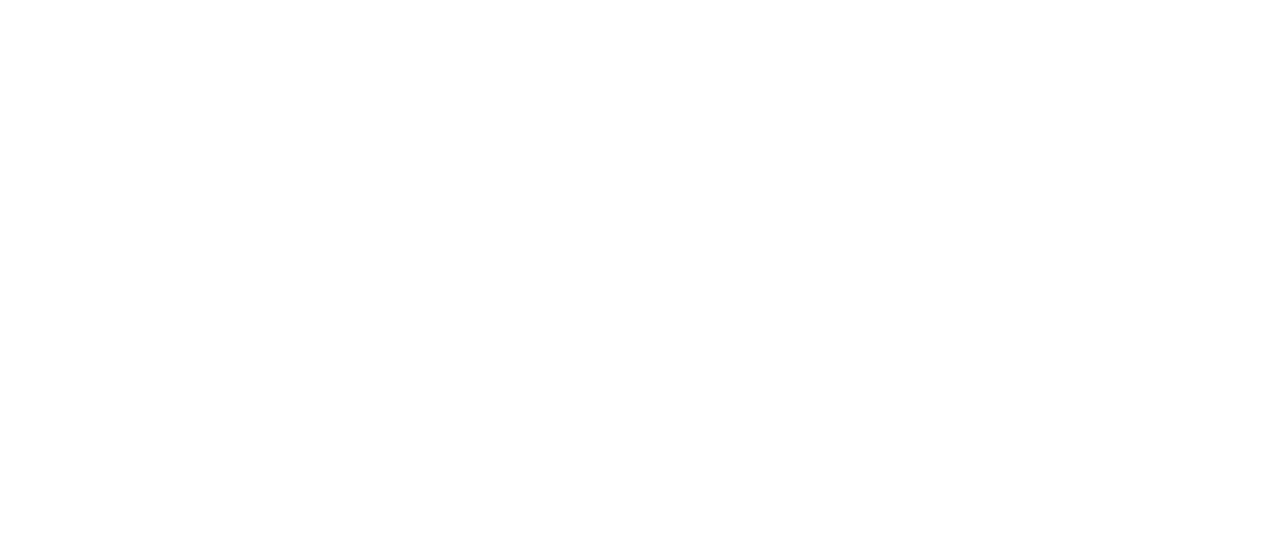
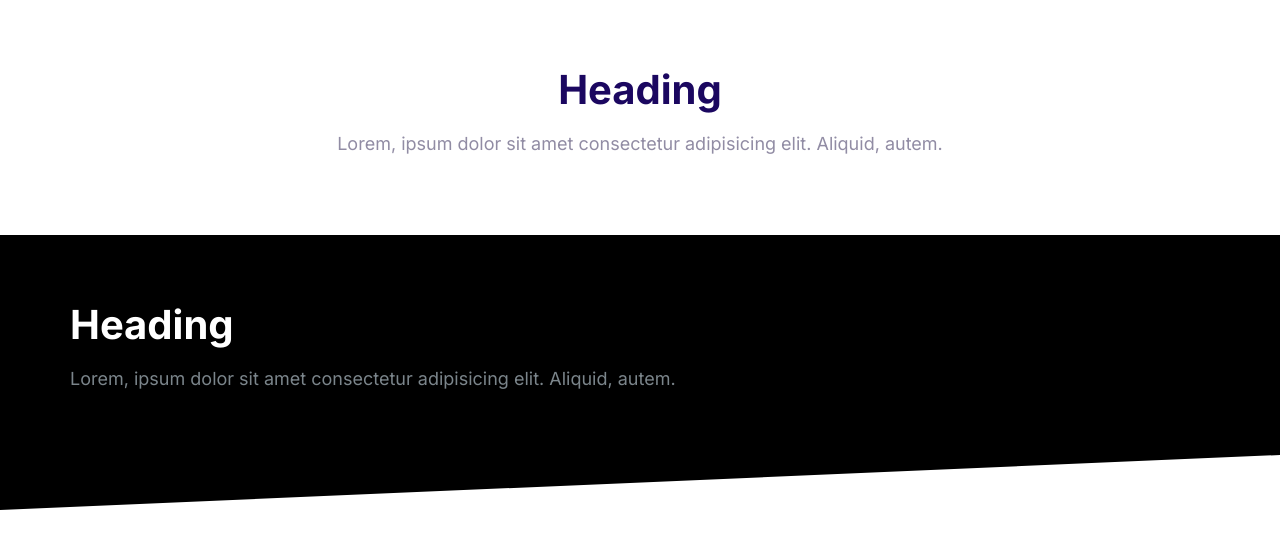
Before and after one commit to gagglepod/moshify, a plain HTML site: page index.html in a window 1280 px wide. Drawn offline with Linux system fonts and the light colour scheme.

Commit message:
Added Block Components.

```diff
--- a/css/styles.css
+++ b/css/styles.css
@@ -13,6 +13,11 @@
 *::after,
 *::before {
   box-sizing: border-box;
+}
+
+.container {
+  max-width: 1140px;
+  margin: 0 auto;
 }
 
 /* *********************************************** */
@@ -564,7 +569,7 @@ a {
 }
 
 /* *********************************************** */
-/* Callapsibles */
+/* Collapsibles */
 
 .collapsible__header {
   display: flex;
@@ -596,3 +601,39 @@ a {
   max-height: 100vh;
   opacity: 1;
 }
+
+/* *********************************************** */
+/* Blocks */
+
+.block {
+  --padding-vertical: 6rem;
+  padding: var(--padding-vertical) 2rem;
+  /* border: 2px solid red; */
+}
+
+.block__header {
+  text-align: center;
+}
+
+.block__heading {
+  margin-top: 0;
+}
+
+.block--dark {
+  background: #000;
+  color: #7b858b;
+}
+
+.block--dark .block__heading {
+  color: #fff;
+}
+
+.block--skewed-right {
+  padding-bottom: calc(var(--padding-vertical) + 4rem);
+  clip-path: polygon(0% 0%, 100% 0%, 100% 100%, 0% 80%);
+}
+
+.block--skewed-left {
+  padding-bottom: calc(var(--padding-vertical) + 4rem);
+  clip-path: polygon(0% 0%, 100% 0%, 100% 80%, 0% 100%);
+}
--- a/index.html
+++ b/index.html
@@ -13,5 +13,25 @@
     <link rel="stylesheet" href="css/normalize.css" />
     <link rel="stylesheet" href="css/styles.css" />
   </head>
-  <body></body>
+  <body>
+    <section class="block container">
+      <header class="block__header">
+        <h2 class="block__heading">Heading</h2>
+        <p>
+          Lorem, ipsum dolor sit amet consectetur adipisicing elit. Aliquid,
+          autem.
+        </p>
+      </header>
+    </section>
+
+    <section class="block block--dark block--skewed-left">
+      <div class="container">
+        <h2 class="block__heading">Heading</h2>
+        <p>
+          Lorem, ipsum dolor sit amet consectetur adipisicing elit. Aliquid,
+          autem.
+        </p>
+      </div>
+    </section>
+  </body>
 </html>
```
Also changed, not shown: components/blocks.html (added, +19 -0 lines), components/cards.html (+4 -0 lines).
